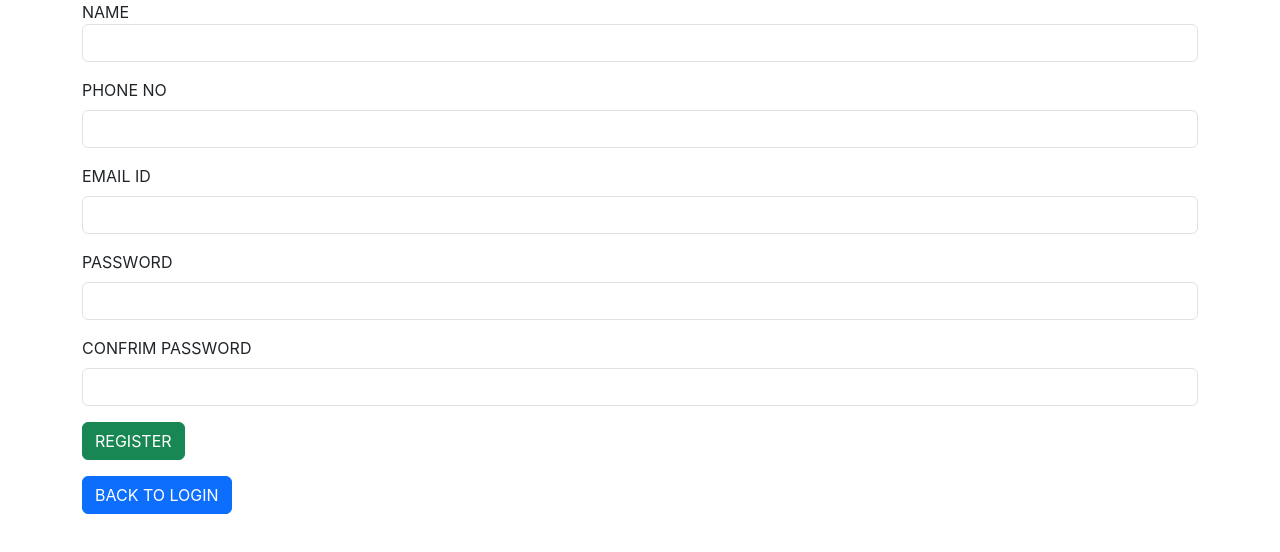
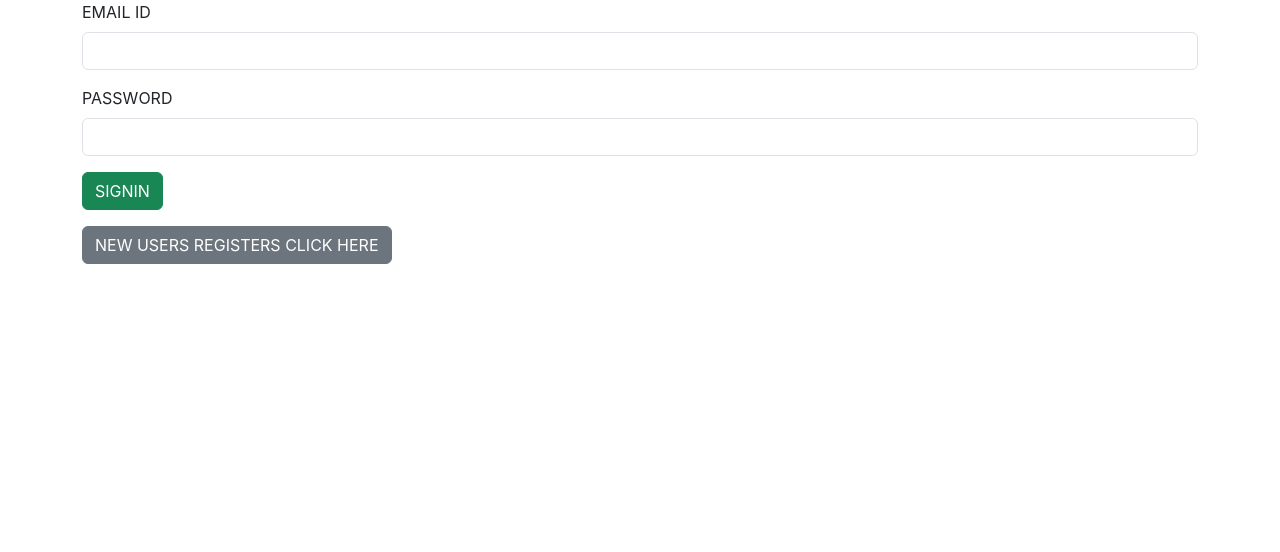
Before and after one commit to Mercymaryantony/Bloggapp-frontend, a React (Create React App) app: page / in a window 1280 px wide. Shown: the top 552 px of the page. Built offline with nearby package versions, Linux system fonts and the light colour scheme.

Commit message:
Signin completed

```diff
--- a/src/App.js
+++ b/src/App.js
@@ -1,12 +1,20 @@
 
+import { BrowserRouter, Route, Routes } from 'react-router-dom';
 import './App.css';
+import Signin from './components/Signin';
 import Signup from './components/Signup';
+import Createpost from './components/Createpost';
 
 function App() {
   return (
-    <div >
-     <Signup/>
-    </div>
+    <BrowserRouter>
+    <Routes>
+      <Route path='/' element={<Signin/>} />
+      <Route path='/signup' element={<Signup/>} />
+      <Route path='/signup' element={<Createpost/>} />
+
+    </Routes>
+    </BrowserRouter>
   );
 }
 
--- /dev/null
+++ b/src/components/Createpost.jsx
@@ -0,0 +1,9 @@
+import React from 'react'
+
+const Createpost = () => {
+  return (
+    <div>Createpost</div>
+  )
+}
+
+export default Createpost
--- /dev/null
+++ b/src/components/Signin.jsx
@@ -0,0 +1,69 @@
+import axios from 'axios'
+import React, { useState } from 'react'
+import { useNavigate } from 'react-router-dom'
+
+const Signin = () => {
+    const navigate=useNavigate()
+
+    const [input,setInput]=useState(
+        {"email":"",
+        "password":""
+    }
+
+    )
+    const inputHandler=(event)=>{
+        setInput({...input,[event.target.name]:event.target.value})
+    }
+    const readValue=()=>{
+        console.log(input)
+        axios.post("http://localhost:3030/signIn",input).then(
+            (response)=>{
+                console.log(response.data)
+                if (response.data.status=="INCORRECT PASSWORD") {
+                    alert("INCORRECT PASSWORD")
+                } else if (response.data.status=="INVALID EMAIL ID"){
+                    alert("INVALID EMAIL ID")
+                }
+                else{
+                    let token=response.data.token
+                    let userId=response.data.userId
+                    console.log(token)
+                    console.log(userId)
+                    sessionStorage.setItem("userId",userId)//can be accessed in all pages
+                    sessionStorage.setItem("token",token)
+                    navigate("/create")
+               }
+            }
+        ).catch(
+            (error)=>{
+
+            }
+        )
+    }
+  return (
+    <div>
+        <div className="container">
+            <div className="row">
+                <div className="col col-12 col-sm-12 col-md-12 col-lg-12 col-xl-12 col-xxl-12">
+                    <div className="row g-3">
+                        <div className="col col-12 col-sm-12 col-md-12 col-lg-12 col-xl-12 col-xxl-12">
+                            <label htmlFor="" className="form-label">EMAIL ID</label>
+                            <input type="text" className="form-control" name='email' value={input.email} onChange={inputHandler}/>
+                        </div>
+                        <div className="col col-12 col-sm-12 col-md-12 col-lg-12 col-xl-12 col-xxl-12">
+                            <label htmlFor="" className="form-label">PASSWORD</label>
+                            <input type="password" className="form-control"name='password' value={input.password} onChange={inputHandler} />
+                        </div>
+                        <div className="col col-12 col-sm-12 col-md-12 col-lg-12 col-xl-12 col-xxl-12">
+                            <button className="btn btn-success" onClick={readValue}>SIGNIN</button>
+                        </div>
+                        <div className="col col-12 col-sm-12 col-md-12 col-lg-12 col-xl-12 col-xxl-12"><a href="/signup" className="btn btn-secondary">NEW USERS REGISTERS CLICK HERE</a></div>
+                    </div>
+                </div>
+            </div>
+        </div>
+    </div>
+  )
+}
+
+export default Signin
--- a/src/components/Signup.jsx
+++ b/src/components/Signup.jsx
@@ -82,7 +82,7 @@
                             <button className="btn btn-success" onClick={readValue}>REGISTER</button>
                         </div>
                         <div className="col col-12 cl-sm-12 col-md-12 col-lg-12 col-xl-12 col-xxl-12">
-                           <a href="" className="btn btn-primary">BACK TO LOGIN</a>
+                           <a href="/" className="btn btn-primary">BACK TO LOGIN</a>
                         </div>
                     </div>
                 </div>
```
